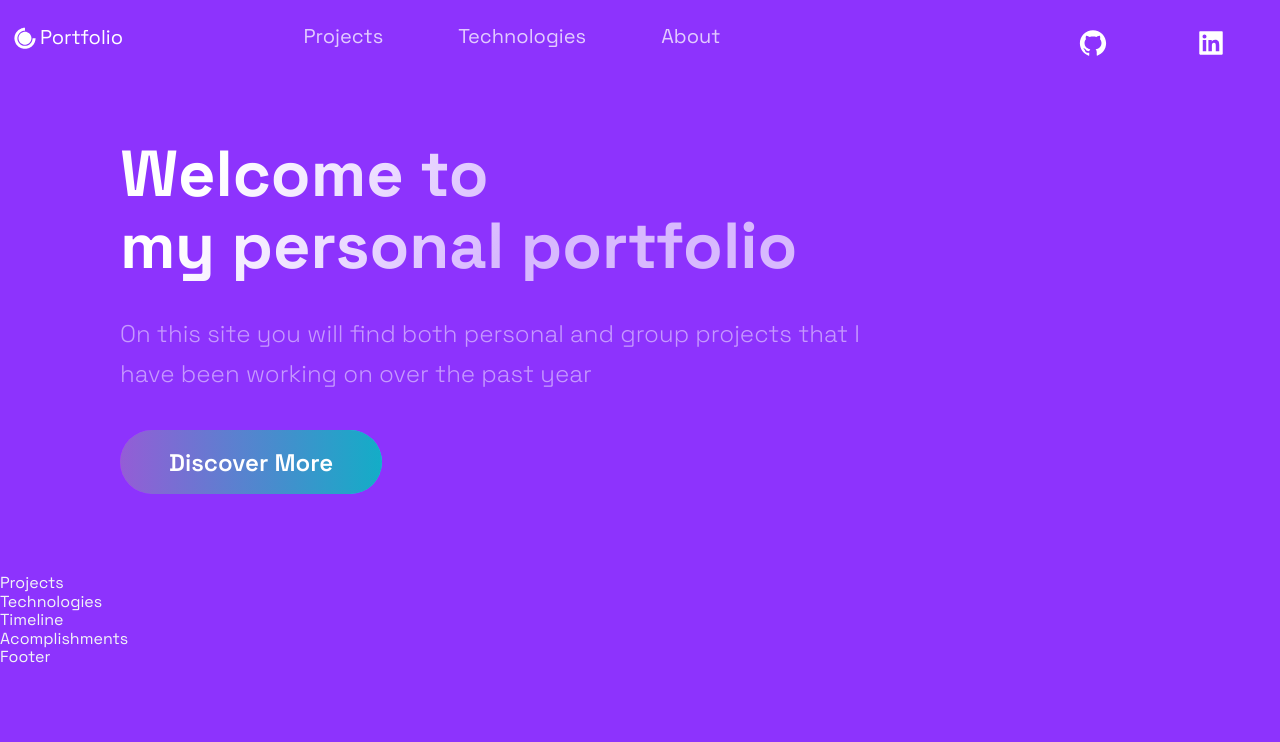
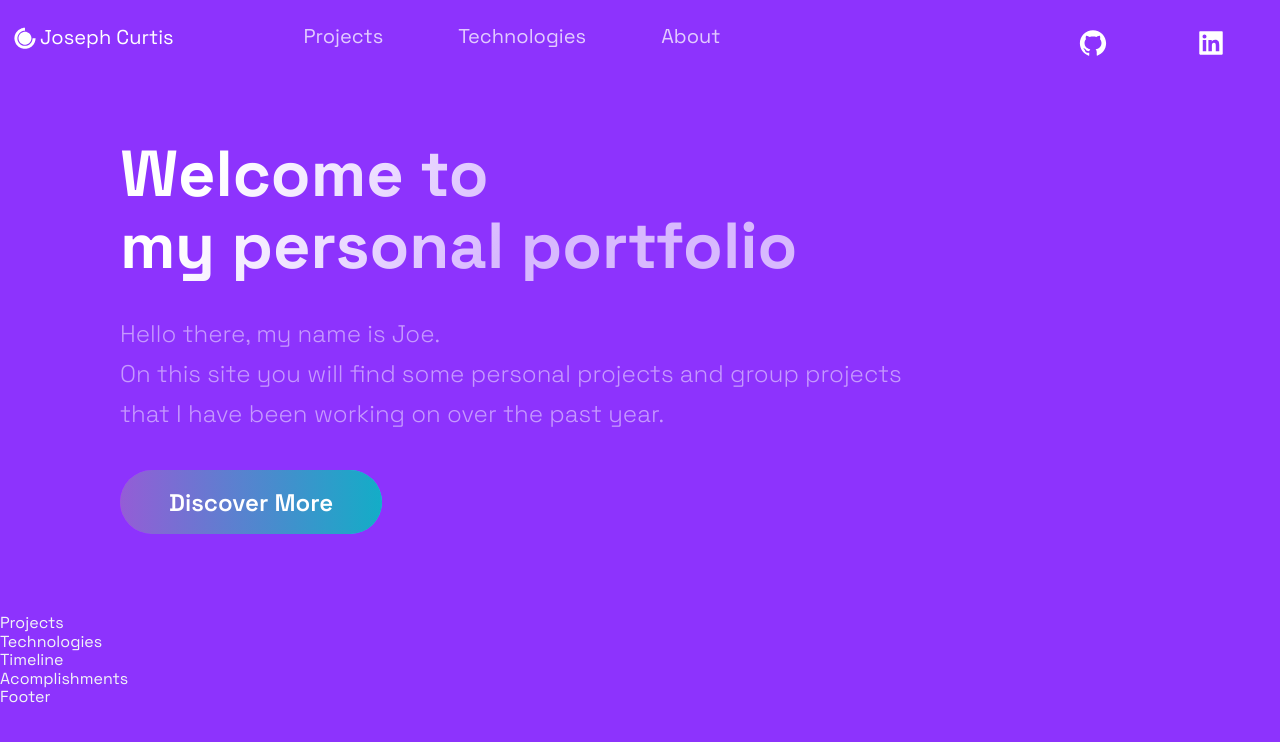
Before and after one commit to JosephCurtis1999/Joe-React-portfolio, a Next.js app: page / in a window 1280 px wide. Shown: the top 742 px of the page. Built offline with nearby package versions, Linux system fonts and the light colour scheme.

Commit message:
changes to text

```diff
--- a/src/components/Header/Header.js
+++ b/src/components/Header/Header.js
@@ -10,7 +10,7 @@ const Header = () =>  (
     <Div1>
       <Link href="/">
         <a style={{ display: "flex", alignItems: "center", color: 'white', marginBottom: "15px" }}>
-          <DiCssdeck size="3rem" /> <Span>Portfolio</Span>
+          <DiCssdeck size="3rem" /> <Span>Joseph Curtis</Span>
 
         </a>
       </Link>
--- a/src/components/Hero/Hero.js
+++ b/src/components/Hero/Hero.js
@@ -12,8 +12,9 @@ const Hero = (props) => (
         my personal portfolio
       </SectionTitle>
       <SectionText>
-        On this site you will find both personal and group projects that
-        I have been working on over the past year
+        Hello there, my name is Joe. <br />
+        On this site you will find some personal projects and group projects that
+        I have been working on over the past year.
       </SectionText>
       <Button onClick={() => window.location = 'https://github.com/JosephCurtis1999'}>Discover More</Button>
     </LeftSection>
```
